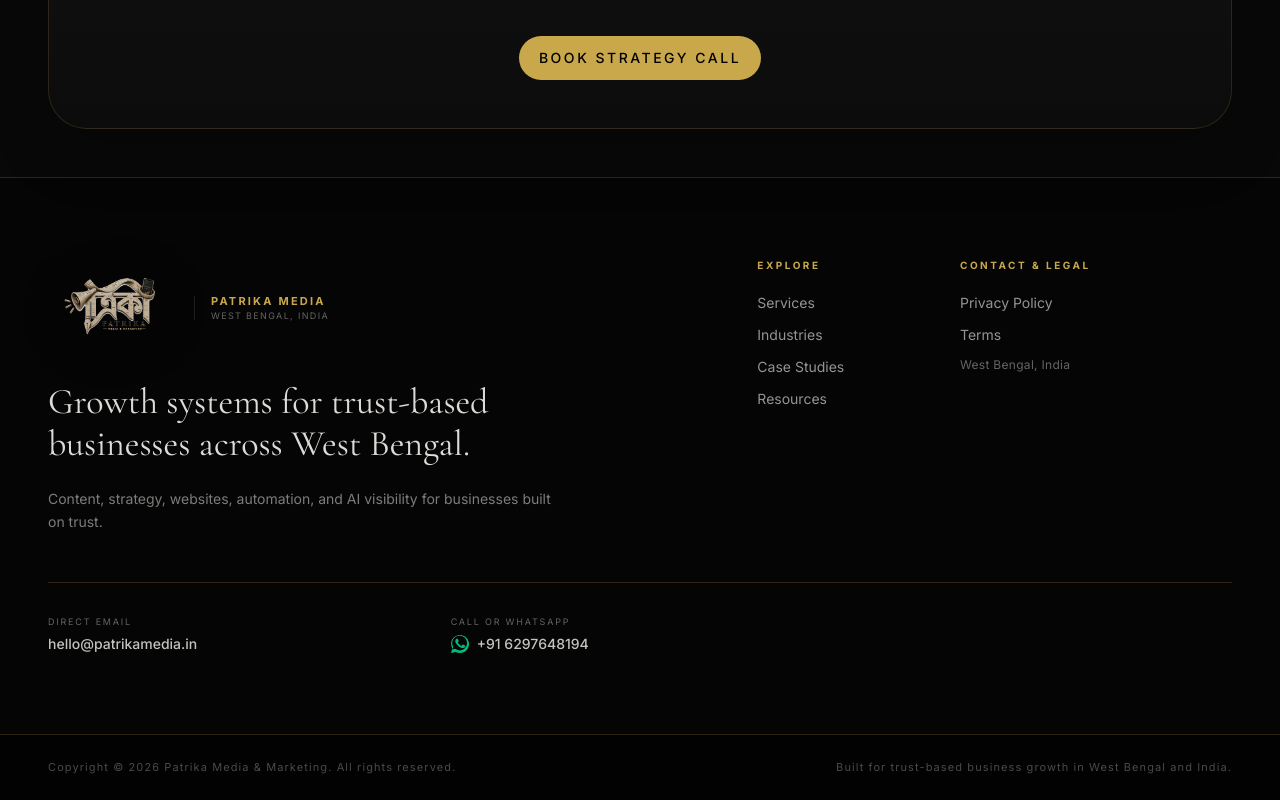
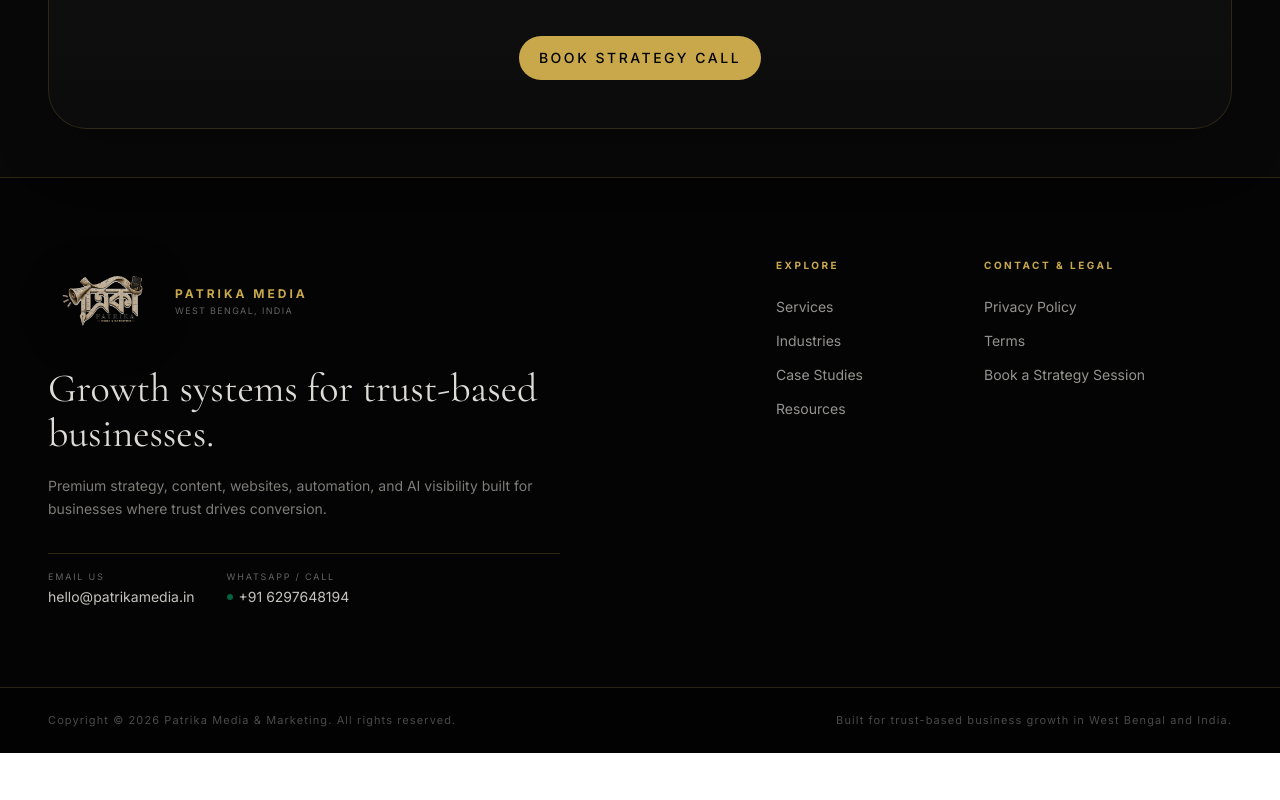
Before and after one commit to webgurdians/Patrika, a Next.js app: page / in a window 1280 px wide. Shown: the part 7391-8191 px from the top of the page. After the commit the page ends 8144 px from the top, so only its background shows below. Built offline with nearby package versions, Linux system fonts and the light colour scheme; no server answers.

Commit message:
Premium minimal redesign of footer integrating contact info directly into balanced left column

```diff
--- a/src/components/site/footer.tsx
+++ b/src/components/site/footer.tsx
@@ -6,77 +6,73 @@
   const year = new Date().getFullYear();
 
   return (
-    <footer className="border-t border-white/8 bg-[#050505] text-foreground/80">
+    <footer className="border-t border-white/10 bg-[#040404] text-foreground/80">
       <div className="section-shell py-16 sm:py-20">
-        <div className="grid gap-12 lg:grid-cols-12 lg:gap-8">
-          {/* Brand Column - Spans 6 columns on large screens */}
-          <div className="lg:col-span-6 flex flex-col justify-between space-y-8">
-            <div className="space-y-6">
-              <div className="flex items-center gap-4">
-                <BrandMark glow={false} className="w-[110px] shrink-0 sm:w-[130px]" />
-                <div className="h-6 w-px bg-white/10" />
-                <div>
-                  <p className="text-[11px] font-bold uppercase tracking-[0.2em] text-gold leading-none">Patrika Media</p>
-                  <p className="mt-1 text-[9px] uppercase tracking-[0.15em] text-foreground/40 leading-none">
-                    West Bengal, India
-                  </p>
+        {/* Main Grid: Left brand details, Right links */}
+        <div className="grid gap-12 lg:grid-cols-12 lg:gap-16">
+          {/* Left Column: Brand details & contact info */}
+          <div className="lg:col-span-6 space-y-8">
+            <div className="space-y-5">
+              <div className="flex items-center gap-3">
+                <BrandMark glow={false} className="w-[100px] shrink-0 sm:w-[115px]" />
+                <div className="space-y-0.5">
+                  <p className="text-xs font-bold uppercase tracking-[0.25em] text-gold">Patrika Media</p>
+                  <p className="text-[9px] uppercase tracking-[0.15em] text-foreground/40">{siteConfig.location}</p>
                 </div>
               </div>
-              <h2 className="font-serif text-3xl sm:text-4xl leading-[1.15] text-foreground/90 max-w-xl">
-                Growth systems for trust-based businesses across West Bengal.
+              <h2 className="font-serif text-3xl sm:text-[2.5rem] leading-[1.12] text-foreground/90 max-w-xl">
+                Growth systems for trust-based businesses.
               </h2>
               <p className="max-w-lg text-sm leading-relaxed text-foreground/50">
-                Content, strategy, websites, automation, and AI visibility for businesses built on trust.
+                Premium strategy, content, websites, automation, and AI visibility built for businesses where trust drives conversion.
               </p>
+            </div>
+
+            {/* Direct Contact info integrated nicely inside the left block */}
+            <div className="flex flex-wrap gap-x-8 gap-y-4 pt-4 border-t border-white/5 max-w-lg">
+              <div className="space-y-1">
+                <p className="text-[9px] uppercase tracking-[0.2em] text-foreground/40">Email Us</p>
+                <a href={`mailto:${siteConfig.email}`} className="text-sm text-foreground/80 transition-colors duration-200 hover:text-gold block">
+                  {siteConfig.email}
+                </a>
+              </div>
+              <div className="space-y-1">
+                <p className="text-[9px] uppercase tracking-[0.2em] text-foreground/40">WhatsApp / Call</p>
+                <a
+                  href="https://wa.me/916297648194"
+                  target="_blank"
+                  rel="noopener noreferrer"
+                  className="text-sm text-foreground/80 transition-colors duration-200 hover:text-gold flex items-center gap-1.5"
+                >
+                  <span className="inline-block w-1.5 h-1.5 rounded-full bg-emerald-500 animate-pulse" />
+                  <span>{siteConfig.phone}</span>
+                </a>
+              </div>
             </div>
           </div>
 
-          {/* Spacer for layout balance */}
+          {/* Spacer */}
           <div className="hidden lg:block lg:col-span-1" />
 
-          {/* Navigation Links Column */}
-          <div className="lg:col-span-2 space-y-5">
+          {/* Explore Links */}
+          <div className="lg:col-span-2 space-y-6">
             <p className="text-[10px] font-bold uppercase tracking-[0.25em] text-gold">Explore</p>
-            <nav className="flex flex-col space-y-3 text-sm">
-              <Link href="/services" className="transition-colors duration-200 hover:text-gold w-fit text-foreground/60 hover:text-foreground/90">Services</Link>
-              <Link href="/industries" className="transition-colors duration-200 hover:text-gold w-fit text-foreground/60 hover:text-foreground/90">Industries</Link>
-              <Link href="/case-studies" className="transition-colors duration-200 hover:text-gold w-fit text-foreground/60 hover:text-foreground/90">Case Studies</Link>
-              <Link href="/resources" className="transition-colors duration-200 hover:text-gold w-fit text-foreground/60 hover:text-foreground/90">Resources</Link>
+            <nav className="flex flex-col space-y-3.5 text-sm">
+              <Link href="/services" className="text-foreground/60 transition-colors duration-200 hover:text-gold w-fit">Services</Link>
+              <Link href="/industries" className="text-foreground/60 transition-colors duration-200 hover:text-gold w-fit">Industries</Link>
+              <Link href="/case-studies" className="text-foreground/60 transition-colors duration-200 hover:text-gold w-fit">Case Studies</Link>
+              <Link href="/resources" className="text-foreground/60 transition-colors duration-200 hover:text-gold w-fit">Resources</Link>
             </nav>
           </div>
 
-          {/* Legal / Location Column */}
-          <div className="lg:col-span-3 space-y-5">
+          {/* Legal / Location Links */}
+          <div className="lg:col-span-3 space-y-6">
             <p className="text-[10px] font-bold uppercase tracking-[0.25em] text-gold">Contact & Legal</p>
-            <nav className="flex flex-col space-y-3 text-sm">
-              <Link href="/privacy-policy" className="transition-colors duration-200 hover:text-gold w-fit text-foreground/60 hover:text-foreground/90">Privacy Policy</Link>
-              <Link href="/terms" className="transition-colors duration-200 hover:text-gold w-fit text-foreground/60 hover:text-foreground/90">Terms</Link>
-              <span className="text-foreground/40 text-xs tracking-wide">{siteConfig.location}</span>
+            <nav className="flex flex-col space-y-3.5 text-sm">
+              <Link href="/privacy-policy" className="text-foreground/60 transition-colors duration-200 hover:text-gold w-fit">Privacy Policy</Link>
+              <Link href="/terms" className="text-foreground/60 transition-colors duration-200 hover:text-gold w-fit">Terms</Link>
+              <Link href="/contact" className="text-foreground/60 transition-colors duration-200 hover:text-gold w-fit">Book a Strategy Session</Link>
             </nav>
-          </div>
-        </div>
-
-        {/* Contact Info Row - Anchored below main content with clear separation */}
-        <div className="mt-12 pt-8 border-t border-white/5 grid gap-6 sm:grid-cols-2 lg:grid-cols-3">
-          <div className="space-y-1.5">
-            <p className="text-[9px] uppercase tracking-[0.2em] text-foreground/40">Direct Email</p>
-            <a href={`mailto:${siteConfig.email}`} className="text-sm font-medium text-foreground/80 transition-colors duration-200 hover:text-gold block">
-              {siteConfig.email}
-            </a>
-          </div>
-          <div className="space-y-1.5">
-            <p className="text-[9px] uppercase tracking-[0.2em] text-foreground/40">Call or WhatsApp</p>
-            <a
-              href="https://wa.me/916297648194"
-              target="_blank"
-              rel="noopener noreferrer"
-              className="text-sm font-medium text-foreground/80 transition-colors duration-200 hover:text-gold flex items-center gap-2"
-            >
-              <svg className="h-4.5 w-4.5 fill-current text-emerald-500 shrink-0" viewBox="0 0 24 24">
-                <path d="M.057 24l1.687-6.163c-1.041-1.804-1.588-3.849-1.587-5.946C.06 5.348 5.397.01 12.008.01c3.202.001 6.212 1.246 8.477 3.514 2.266 2.268 3.507 5.28 3.505 8.484-.004 6.657-5.34 11.997-11.953 11.997-2.005-.001-3.973-.502-5.724-1.457L0 24zm6.59-4.846c1.6.95 3.188 1.449 4.825 1.451 5.436 0 9.86-4.42 9.864-9.864.002-2.637-1.023-5.116-2.887-6.98a9.808 9.808 0 0 0-6.983-2.875c-5.433 0-9.859 4.42-9.863 9.863-.001 1.716.463 3.39 1.343 4.873l-.99 3.619 3.706-.972zm11.758-5.326c-.328-.164-1.944-.959-2.242-1.068-.298-.11-.515-.164-.73.164-.216.328-.836 1.068-1.025 1.286-.19.217-.378.246-.706.082-.328-.164-1.386-.51-2.64-1.627-.975-.87-1.633-1.946-1.824-2.274-.19-.328-.02-.505.143-.668.147-.146.328-.382.492-.574.164-.19.219-.328.328-.547.11-.219.055-.411-.027-.574-.082-.164-.73-1.752-1.002-2.408-.265-.636-.53-.55-.73-.56-.19-.01-.41-.01-.628-.01-.219 0-.574.082-.876.411-.301.328-1.15 1.123-1.15 2.739 0 1.616 1.177 3.177 1.341 3.397.164.22 2.316 3.537 5.611 4.961.783.339 1.396.541 1.873.692.787.25 1.503.215 2.069.13.63-.094 1.944-.795 2.217-1.56.273-.767.273-1.424.19-1.56-.082-.136-.298-.218-.626-.382z"/>
-              </svg>
-              <span>{siteConfig.phone}</span>
-            </a>
           </div>
         </div>
       </div>
```
